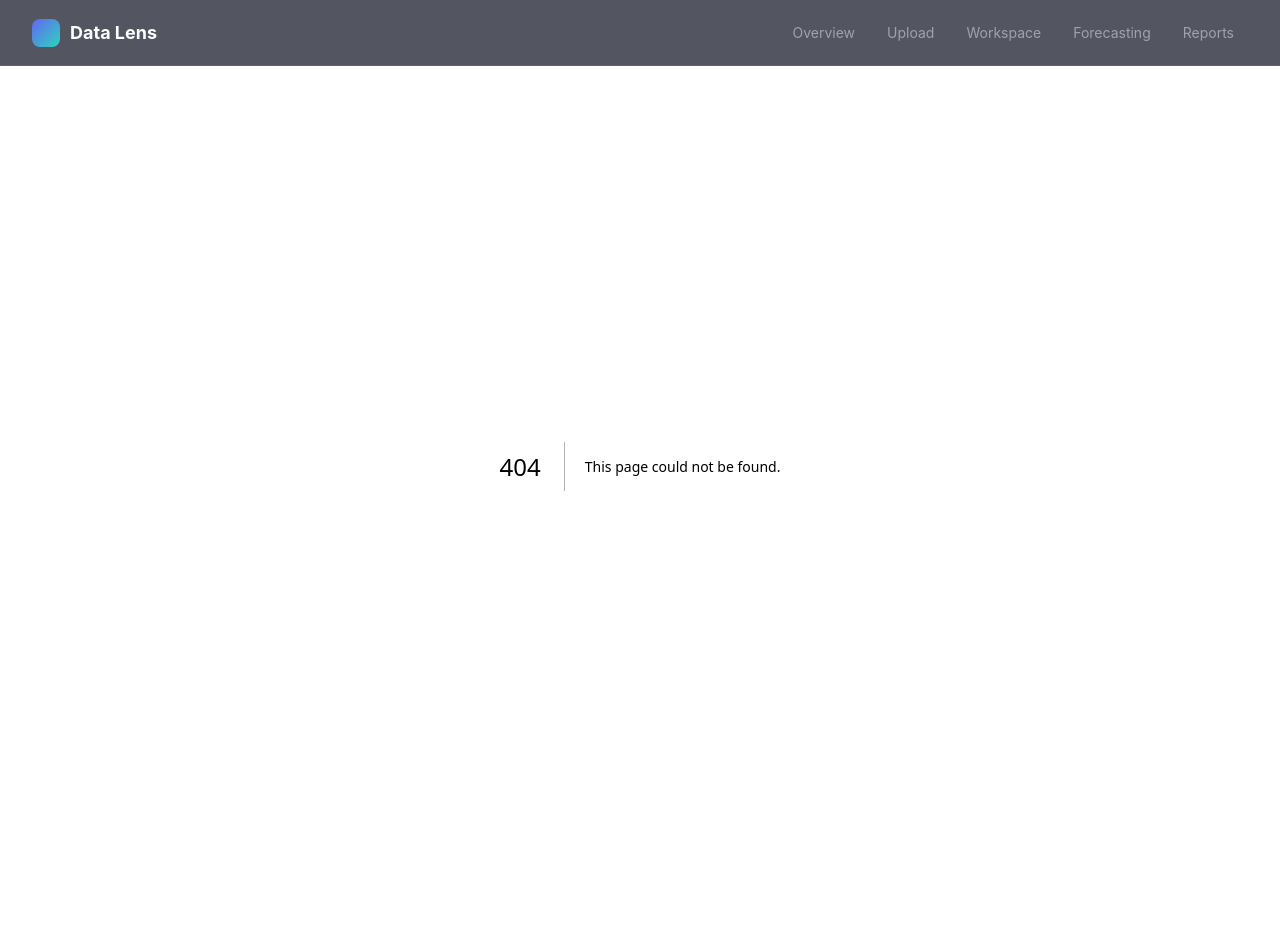
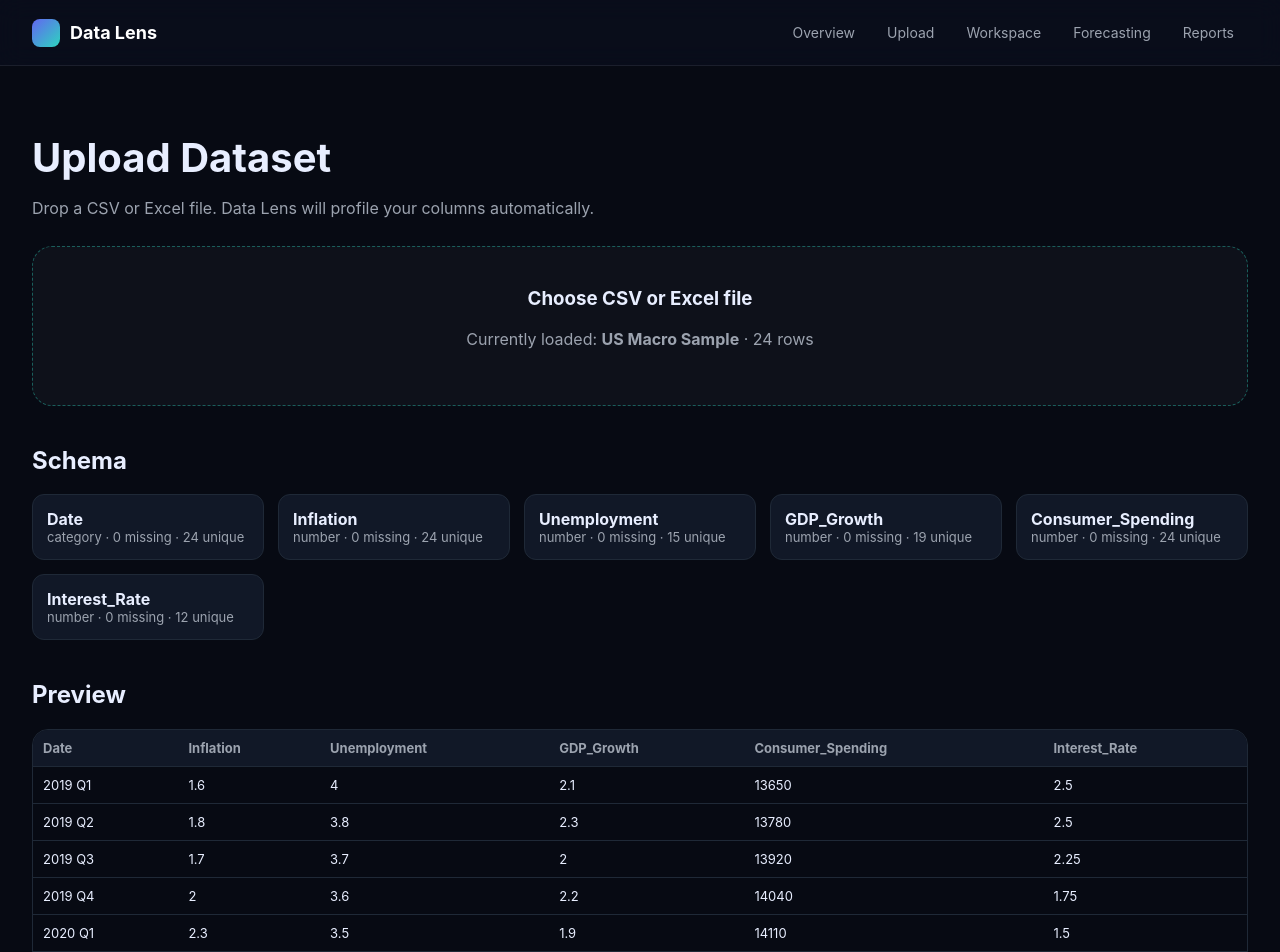
Before and after one commit to Damolaakinyemi/data-lens, a Next.js app: page /upload in a window 1280 px wide. Before the commit this address had no page. Shown: the top 952 px of the page. Before the commit the page ends 866 px from the top, so only its background shows below. Built offline with nearby package versions, Linux system fonts and the light colour scheme.

Commit message:
Add Upload page

```diff
--- /dev/null
+++ b/src/app/upload/page.tsx
@@ -0,0 +1,108 @@
+"use client";
+import { useData } from "@/components/DataContext";
+import { parseFile, profileColumns } from "@/lib/dataUtils";
+
+export default function UploadPage() {
+  const { rows, datasetName, setData } = useData();
+  const profiles = profileColumns(rows);
+
+  async function onFile(f: File) {
+    const parsed = await parseFile(f);
+    setData(parsed, f.name);
+  }
+
+  return (
+    <main style={{ padding: "40px 32px", minHeight: "100vh" }}>
+      <h1 style={{ fontSize: 40, marginBottom: 6 }}>Upload Dataset</h1>
+      <p style={{ color: "#9CA3AF" }}>
+        Drop a CSV or Excel file. Data Lens will profile your columns automatically.
+      </p>
+
+      <label
+        style={{
+          marginTop: 28,
+          display: "block",
+          padding: 40,
+          border: "1px dashed rgba(45,212,191,0.4)",
+          borderRadius: 20,
+          background: "rgba(255,255,255,0.03)",
+          textAlign: "center",
+          cursor: "pointer"
+        }}
+      >
+        <input
+          type="file"
+          accept=".csv,.xlsx,.xls"
+          style={{ display: "none" }}
+          onChange={(e) => e.target.files?.[0] && onFile(e.target.files[0])}
+        />
+        <h3 style={{ marginTop: 0 }}>Choose CSV or Excel file</h3>
+        <p style={{ color: "#9CA3AF" }}>
+          Currently loaded: <b>{datasetName}</b> · {rows.length} rows
+        </p>
+      </label>
+
+      <h2 style={{ marginTop: 40 }}>Schema</h2>
+      <div
+        style={{
+          display: "grid",
+          gridTemplateColumns: "repeat(auto-fit, minmax(220px, 1fr))",
+          gap: 14
+        }}
+      >
+        {profiles.map((p) => (
+          <div
+            key={p.name}
+            style={{
+              padding: 14,
+              background: "#111827",
+              border: "1px solid #1f2937",
+              borderRadius: 12
+            }}
+          >
+            <div style={{ fontWeight: 700 }}>{p.name}</div>
+            <div style={{ color: "#9CA3AF", fontSize: 13 }}>
+              {p.type} · {p.missing} missing · {p.unique} unique
+            </div>
+          </div>
+        ))}
+      </div>
+
+      <h2 style={{ marginTop: 40 }}>Preview</h2>
+      <div
+        style={{
+          overflow: "auto",
+          maxHeight: 420,
+          border: "1px solid #1f2937",
+          borderRadius: 16
+        }}
+      >
+        <table style={{ width: "100%", borderCollapse: "collapse", fontSize: 13 }}>
+          <thead>
+            <tr style={{ background: "#111827" }}>
+              {Object.keys(rows[0] || {}).map((c) => (
+                <th
+                  key={c}
+                  style={{ textAlign: "left", padding: 10, color: "#9CA3AF" }}
+                >
+                  {c}
+                </th>
+              ))}
+            </tr>
+          </thead>
+          <tbody>
+            {rows.slice(0, 50).map((r, i) => (
+              <tr key={i} style={{ borderTop: "1px solid #1f2937" }}>
+                {Object.keys(rows[0] || {}).map((c) => (
+                  <td key={c} style={{ padding: 10 }}>
+                    {String(r[c] ?? "")}
+                  </td>
+                ))}
+              </tr>
+            ))}
+          </tbody>
+        </table>
+      </div>
+    </main>
+  );
+}
```
